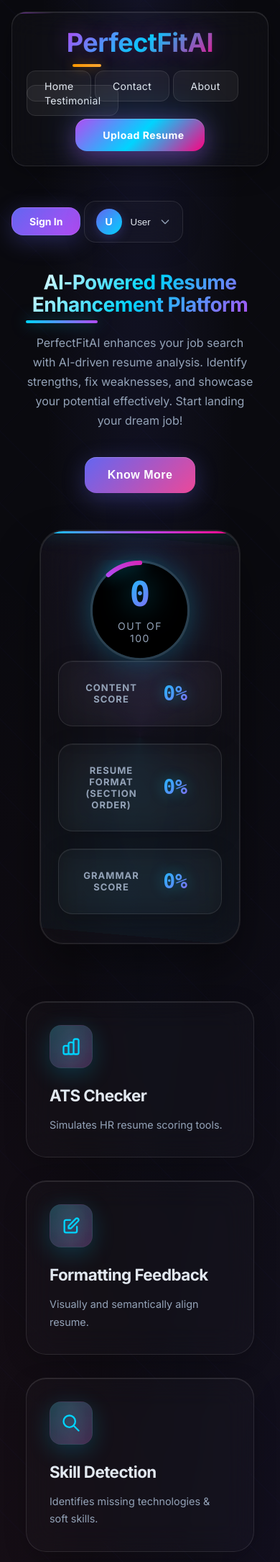
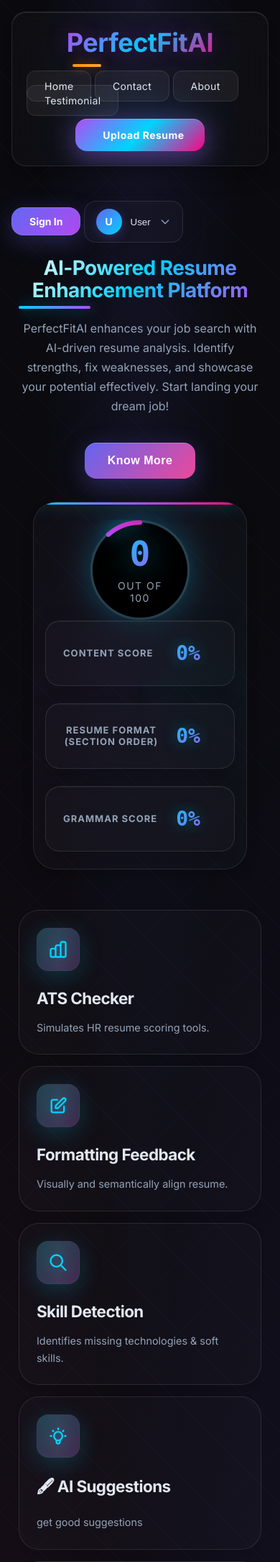
Before and after one commit to upendrajamana/PerfectFitAI, a Flask app: page / in a window 390 px wide. Shown: the top 2170 px of the page at 72% size. Run offline with Flask 3, Linux system fonts and the light colour scheme; some libraries are stand-ins or nearby versions.

Commit message:
Update index.html

```diff
--- a/templates/index.html
+++ b/templates/index.html
@@ -1483,6 +1483,237 @@
   }
   100% {
     transform: translateY(-5px);
+  }
+}
+
+    /* added extra */
+
+    /* Fix 1: Remove background-attachment: fixed on mobile */
+body {
+  font-family: 'Inter', -apple-system, BlinkMacSystemFont, sans-serif;
+  background:
+    radial-gradient(ellipse at top, rgba(99, 102, 241, 0.1) 0%, transparent 50%),
+    radial-gradient(ellipse at bottom right, rgba(139, 92, 246, 0.08) 0%, transparent 50%),
+    radial-gradient(ellipse at bottom left, rgba(236, 72, 153, 0.06) 0%, transparent 50%),
+    var(--bg-color);
+  /* Remove background-attachment: fixed on mobile */
+  background-attachment: fixed;
+  color: var(--text-color);
+  min-height: 100vh;
+  padding: 2rem;
+  position: relative;
+  overflow-x: hidden;
+}
+
+/* Fix 2: Disable problematic animations on mobile */
+@media (max-width: 768px) {
+  /* Remove fixed background attachment on mobile - major cause of shaking */
+  body {
+    background-attachment: scroll !important;
+  }
+
+  /* Disable the subtle move animation on mobile */
+  body::before {
+    animation: none;
+  }
+
+  /* Reduce or disable rotating animations that can cause performance issues */
+  .score-card::after {
+    animation: none;
+  }
+
+  /* Simplify header glow animation on mobile */
+  header::before {
+    animation: none;
+  }
+
+  /* Reduce transform intensity on mobile for better performance */
+  .feature-box:hover {
+    transform: translateY(-4px) scale(1.01); /* Reduced from -12px and 1.03 */
+  }
+
+  .card:hover {
+    transform: translateY(-4px) scale(1.01); /* Reduced from -8px and 1.02 */
+  }
+
+  .upload-button:hover {
+    transform: translateY(-1px) scale(1.01); /* Reduced from -3px and 1.02 */
+  }
+
+  .hero-text button:hover {
+    transform: translateY(-1px) scale(1.01); /* Reduced from -2px and 1.02 */
+  }
+
+  /* Disable complex backdrop filters on mobile for better performance */
+  .glass-effect,
+  .feature-box,
+  .score-card,
+  .services-section {
+    backdrop-filter: none;
+    -webkit-backdrop-filter: none;
+  }
+
+  /* Simplify box shadows on mobile */
+  .score-card {
+    box-shadow: 0 8px 16px rgba(0, 0, 0, 0.2);
+  }
+
+  .feature-box {
+    box-shadow: 0 4px 8px rgba(0, 0, 0, 0.1);
+  }
+}
+
+/* Fix 3: Prevent horizontal overflow */
+@media (max-width: 768px) {
+  * {
+    max-width: 100%;
+    box-sizing: border-box;
+  }
+
+  html {
+    overflow-x: hidden;
+  }
+
+  body {
+    overflow-x: hidden;
+    padding: 1rem;
+  }
+
+  /* Ensure containers don't exceed viewport */
+  .hero,
+  .features,
+  .services-section,
+  .faq-section {
+    max-width: 100%;
+    overflow: hidden;
+  }
+}
+
+/* Fix 4: Optimize animations with will-change property and hardware acceleration */
+@media (min-width: 769px) {
+  /* Only apply these optimizations on desktop where they work better */
+  .score-card,
+  .feature-box,
+  .upload-button {
+    will-change: transform;
+    transform: translateZ(0); /* Force hardware acceleration */
+  }
+}
+
+/* Fix 5: Reduce animation complexity on mobile */
+@media (max-width: 768px) {
+  /* Disable complex gradient animations */
+  @keyframes borderGlow {
+    0%, 100% { opacity: 0.5; }
+    50% { opacity: 0.8; }
+  }
+
+  /* Simplify progress ring animation */
+  .progress-ring-fill {
+    transition: stroke-dashoffset 1s ease-in-out; /* Reduced from 3s */
+  }
+
+  /* Reduce shimmer animation complexity */
+  @keyframes shimmer {
+    0% { transform: translateX(-50%); }
+    100% { transform: translateX(50%); }
+  }
+}
+
+/* Fix 6: Prevent iOS Safari bounce effect issues */
+@media (max-width: 768px) {
+  html {
+    position: fixed;
+    height: 100%;
+    overflow: hidden;
+  }
+
+  body {
+    height: 100vh;
+    overflow-y: auto;
+    overflow-x: hidden;
+    -webkit-overflow-scrolling: touch;
+    position: relative;
+  }
+}
+
+/* Fix 7: Alternative approach - if the above iOS fix is too restrictive */
+/* Use this instead of Fix 6 if you need normal scrolling behavior */
+/*
+@media (max-width: 768px) {
+  body {
+    -webkit-transform: translateZ(0);
+    transform: translateZ(0);
+    -webkit-backface-visibility: hidden;
+    backface-visibility: hidden;
+  }
+}
+*/
+
+/* Fix 8: Reduce motion for users who prefer it */
+@media (prefers-reduced-motion: reduce) {
+  *,
+  *::before,
+  *::after {
+    animation-duration: 0.01ms !important;
+    animation-iteration-count: 1 !important;
+    transition-duration: 0.01ms !important;
+    scroll-behavior: auto !important;
+  }
+
+  body::before {
+    animation: none;
+  }
+
+  .score-card::after {
+    animation: none;
+  }
+}
+
+/* Fix 9: Specific mobile viewport handling */
+@media (max-width: 768px) {
+  /* Use viewport units carefully on mobile */
+  body {
+    min-height: 100vh;
+    min-height: -webkit-fill-available; /* iOS Safari fix */
+  }
+
+  /* Prevent zoom on input focus (iOS) */
+  input, select, textarea {
+    font-size: 16px; /* Prevents zoom on iOS */
+  }
+}
+
+/* Fix 10: Optimize specific problematic elements */
+@media (max-width: 768px) {
+  /* Simplify the hero section layout */
+  .hero {
+    margin: 20px 10px;
+    gap: 1rem;
+  }
+
+  /* Reduce feature box complexity */
+  .feature-box {
+    padding: 1.5rem;
+    min-height: 140px;
+  }
+
+  /* Simplify score card */
+  .score-card {
+    padding: 24px 16px;
+    margin: 16px auto;
+  }
+
+  /* Optimize grid layouts for mobile */
+  .features {
+    grid-template-columns: 1fr;
+    gap: 1rem;
+    margin: 40px 10px;
+  }
+
+  .card-grid {
+    grid-template-columns: 1fr;
+    gap: 20px;
   }
 }
 </style>
```
